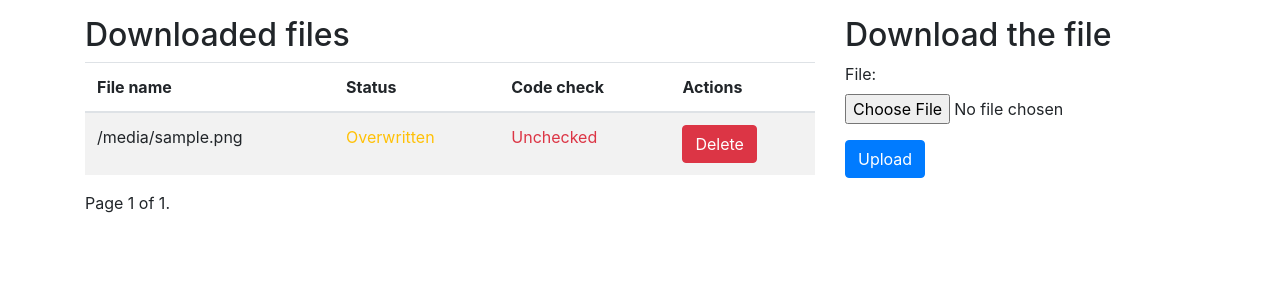
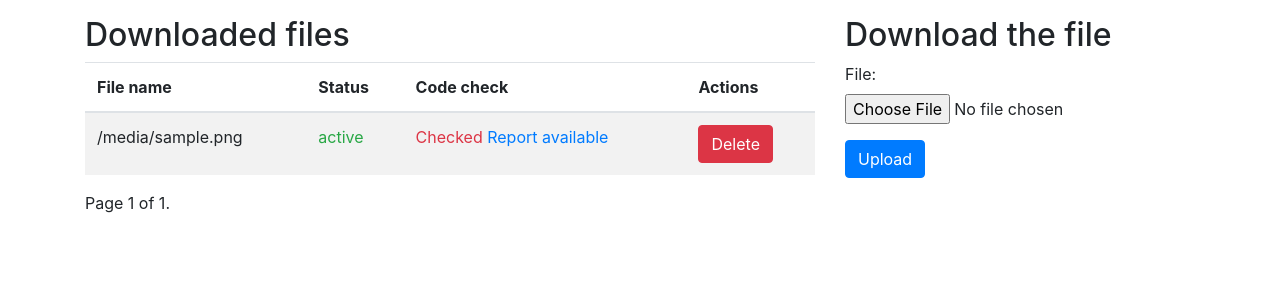
Before and after one commit to mrKazzila/python_dev_test_task, a Django app: template app/code_files/templates/code_files/file_list.html in a window 1280 px wide. Shown: the part 56-356 px from the top of the page. Run offline with Django 4.2, Linux system fonts and the light colour scheme; a user stored in the database is signed in; tables that the repository leaves empty hold one stand-in row (values such as "Sample post"); the template is opened without the code that fills it: values that come from a table or form of the project are taken from there, most other values are stand-ins (such as "Sample title", 1, 10 or a date in 2020); parts of the project's set-up code (start-up, migrations or seed data) failed here and were passed over; some libraries are stand-ins or nearby versions.

Commit message:
chore: update layout

```diff
--- a/app/code_files/templates/code_files/file_list.html
+++ b/app/code_files/templates/code_files/file_list.html
@@ -21,26 +21,28 @@
                 </thead>
                 <tbody>
                     {% if page_obj %}
-                        {% for file in page_obj %}
+                        {% for file, code_check in page_obj %}
                             <tr>
                                 <td>{{ file.filename }}</td>
+
                                 <td>
-                                    {% if file.is_new %}
-                                        <span class="text-success">New</span>
+                                    <span class="text-success">{{ file.state }}</span>
+                                </td>
+
+                                <td>
+                                    {% if code_check.status == "Checked" %}
+                                        <span class="text-danger">Checked
+                                            <a href="{% url 'code_files:delete_file' file.id %}">Report available</a>
+                                        </span>
                                     {% else %}
-                                        <span class="text-warning">Overwritten</span>
+                                        <span class="text-warning">{{ code_check.status }}</span>
                                     {% endif %}
                                 </td>
-                                <td>
-                                    {% if not file.is_checked %}
-                                        <span class="text-danger">Unchecked</span>
-                                    {% else %}
-                                        <span class="text-info">Checked. <a href="{% url 'code_files:delete_file' file.id %}">Report available</a></span>
-                                    {% endif %}
-                                </td>
+
                                 <td>
                                     <a href="{% url 'code_files:delete_file' file.id %}" class="btn btn-danger">Delete</a>
                                 </td>
+
                             </tr>
                         {% endfor %}
                     {% else %}
@@ -50,9 +52,11 @@
                     {% endif %}
                 </tbody>
             </table>
+
             {% if page_obj %}
                 <div class="pagination">
                     <span class="step-links">
+
                         {% if page_obj.has_previous %}
                             <a href="?page=1" class="btn btn-primary">&laquo; first</a>
                             <a href="?page={{ page_obj.previous_page_number }}" class="btn btn-primary">previous</a>
@@ -66,28 +70,29 @@
                             <a href="?page={{ page_obj.next_page_number }}" class="btn btn-primary">next</a>
                             <a href="?page={{ page_obj.paginator.num_pages }}" class="btn btn-primary">last &raquo;</a>
                         {% endif %}
+
                     </span>
                 </div>
             {% endif %}
+
         </div>
 
         <div class="col-md-4">
             <h2>Download the file</h2>
+
             <form method="post" enctype="multipart/form-data">
                 {% csrf_token %}
                 {{ form.as_p }}
                 <button name="submit" type="submit" class="btn btn-primary">Upload</button>
             </form>
+
         </div>
 
     </div>
 </div>
 {% else %}
     <li class="nav-item">
-    <a class="nav-link" href="{% url 'users:signin' %}">Log in <i class="fas fa-sign-in-alt"></i></a>
-</li>
+        <a class="nav-link" href="{% url 'users:signin' %}">Log in <i class="fas fa-sign-in-alt"></i></a>
+    </li>
 {% endif %}
-
-<br>
-<br>
 {% endblock %}
```
